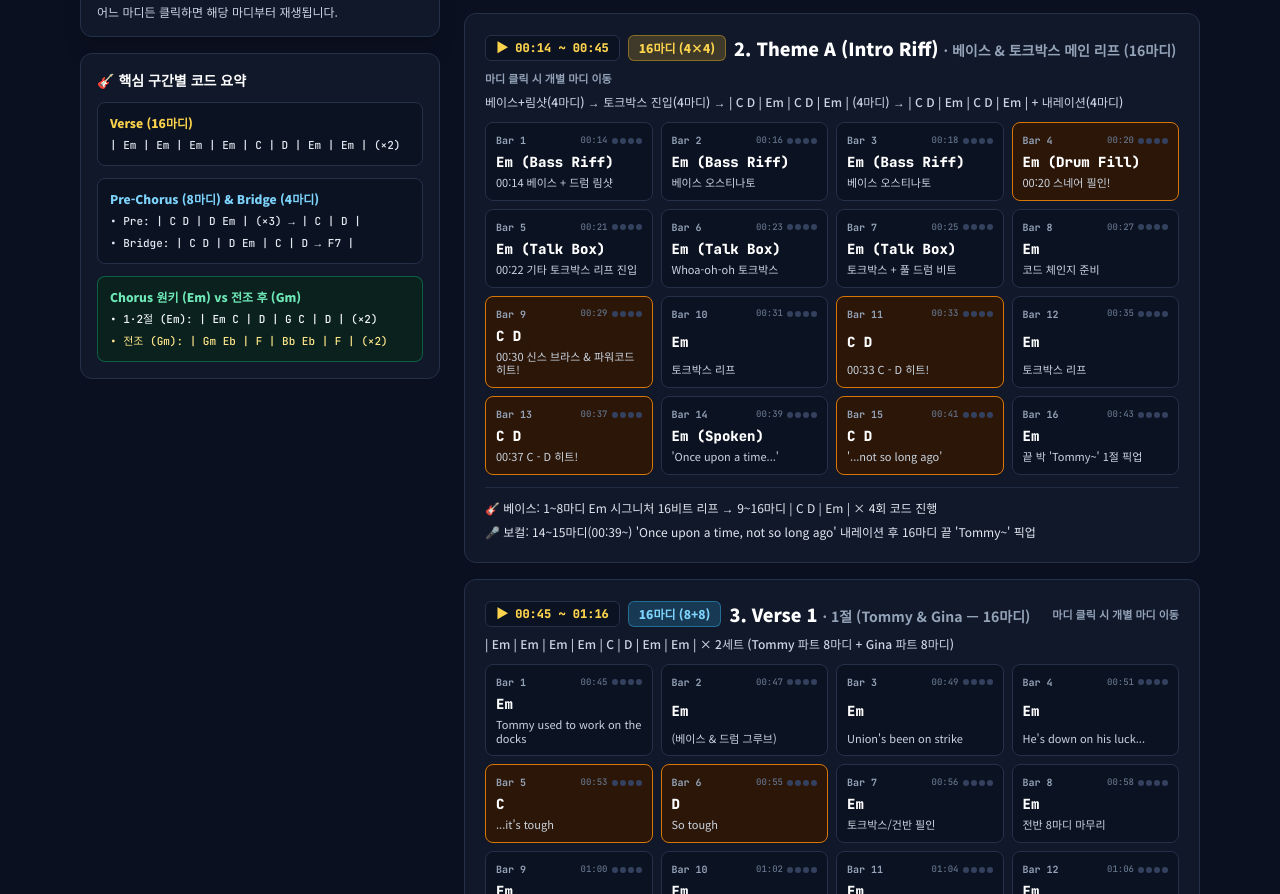
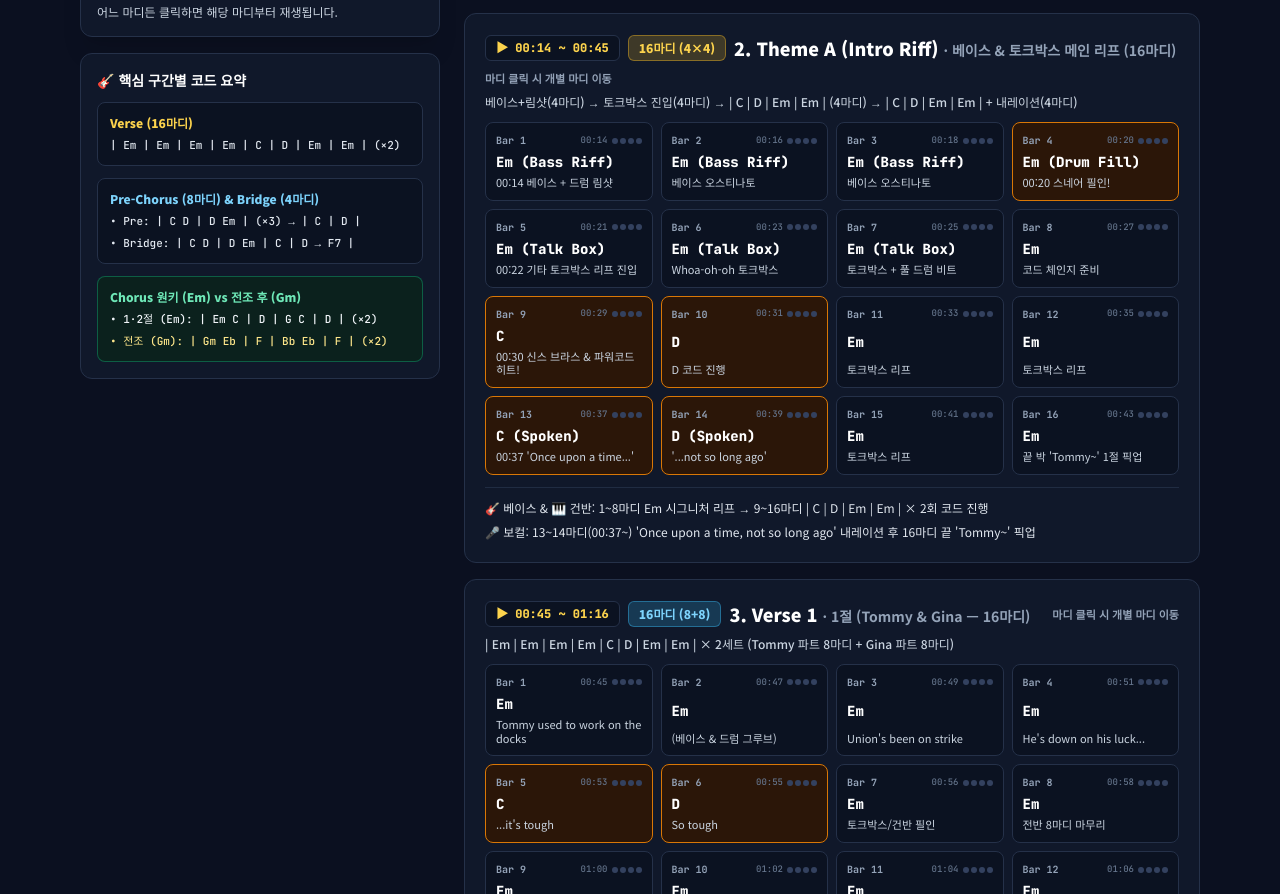
Before and after one commit to DeweyHur/seulband-meetup-page, a plain HTML site: page sheets/livin-on-a-prayer.html in a window 1280 px wide. Shown: the part 846-1740 px from the top of the page. Drawn offline with nearby package versions, Linux system fonts and the light colour scheme.

Commit message:
fix(livin-on-a-prayer): update Theme A bars 9-16 to C | D | Em | Em x2

```diff
--- a/sheets/livin-on-a-prayer.html
+++ b/sheets/livin-on-a-prayer.html
@@ -243,7 +243,7 @@
         timeLabel: "00:14 ~ 00:45",
         bars: "16마디 (4×4)",
         badgeClass: "bg-amber-400/20 text-amber-300 border border-amber-400/40",
-        summary: "베이스+림샷(4마디) → 토크박스 진입(4마디) → | C D | Em | C D | Em | (4마디) → | C D | Em | C D | Em | + 내레이션(4마디)",
+        summary: "베이스+림샷(4마디) → 토크박스 진입(4마디) → | C | D | Em | Em | (4마디) → | C | D | Em | Em | + 내레이션(4마디)",
         chords: makeBars(14.2, 45.32, [
           { bar: "1", code: "Em (Bass Riff)", sub: "00:14 베이스 + 드럼 림샷" },
           { bar: "2", code: "Em (Bass Riff)", sub: "베이스 오스티나토" },
@@ -253,18 +253,18 @@
           { bar: "6", code: "Em (Talk Box)", sub: "Whoa-oh-oh 토크박스" },
           { bar: "7", code: "Em (Talk Box)", sub: "토크박스 + 풀 드럼 비트" },
           { bar: "8", code: "Em", sub: "코드 체인지 준비" },
-          { bar: "9", code: "C       D", sub: "00:30 신스 브라스 & 파워코드 히트!", type: "warn" },
-          { bar: "10", code: "Em", sub: "토크박스 리프" },
-          { bar: "11", code: "C       D", sub: "00:33 C - D 히트!", type: "warn" },
+          { bar: "9", code: "C", sub: "00:30 신스 브라스 & 파워코드 히트!", type: "warn" },
+          { bar: "10", code: "D", sub: "D 코드 진행", type: "warn" },
+          { bar: "11", code: "Em", sub: "토크박스 리프" },
           { bar: "12", code: "Em", sub: "토크박스 리프" },
-          { bar: "13", code: "C       D", sub: "00:37 C - D 히트!", type: "warn" },
-          { bar: "14", code: "Em (Spoken)", sub: "'Once upon a time...'" },
-          { bar: "15", code: "C       D", sub: "'...not so long ago'", type: "warn" },
+          { bar: "13", code: "C (Spoken)", sub: "00:37 'Once upon a time...'", type: "warn" },
+          { bar: "14", code: "D (Spoken)", sub: "'...not so long ago'", type: "warn" },
+          { bar: "15", code: "Em", sub: "토크박스 리프" },
           { bar: "16", code: "Em", sub: "끝 박 'Tommy~' 1절 픽업" }
         ]),
         cues: [
-          "🎸 베이스: 1~8마디 Em 시그니처 16비트 리프 → 9~16마디 | C  D | Em | × 4회 코드 진행",
-          "🎤 보컬: 14~15마디(00:39~) 'Once upon a time, not so long ago' 내레이션 후 16마디 끝 'Tommy~' 픽업"
+          "🎸 베이스 & 🎹 건반: 1~8마디 Em 시그니처 리프 → 9~16마디 | C | D | Em | Em | × 2회 코드 진행",
+          "🎤 보컬: 13~14마디(00:37~) 'Once upon a time, not so long ago' 내레이션 후 16마디 끝 'Tommy~' 픽업"
         ]
       },
       {
```
